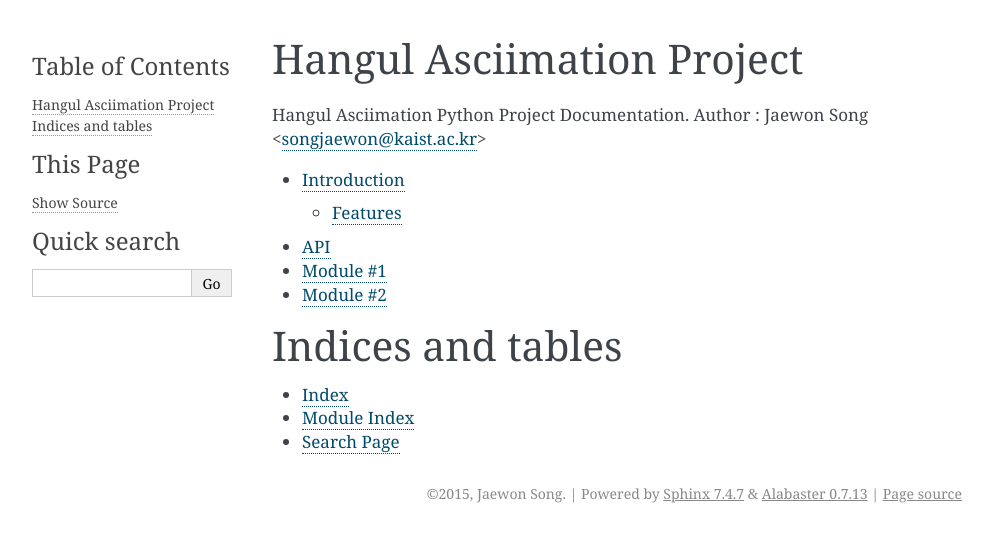
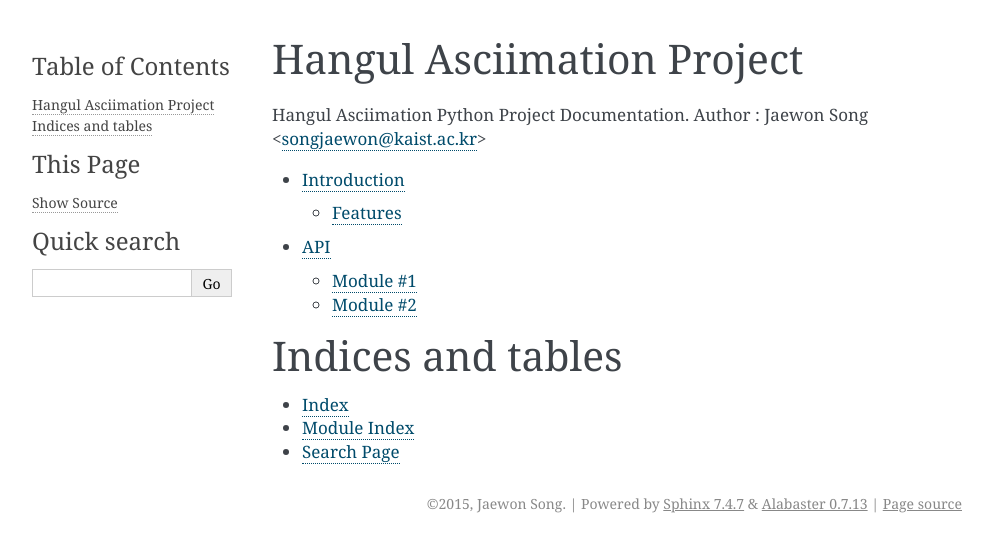
Before and after one commit to songjaewon/AsciiAnimation, a Sphinx documentation site: the page built from docs/index.rst, in a window 1280 px wide. Shown: the top 552 px of the page, without its empty margins (148-1141 px from the left). Built offline with Sphinx 7.4.7, drawn with Linux system fonts in a browser that asks for light colours.

```diff
--- a/docs/api.rst
+++ b/docs/api.rst
@@ -5,14 +5,14 @@ This document explains API of Han-gul asciimation project.
 
 
 Module #1
-==========================================
+___________________________________________
 
-.. automodule:: DocuTest.docuModuleA
+.. automodule:: Docutest.docuModuleA
     :members:
 
 
 Module #2
-==========================================
+____________________________________________
 
 .. automodule:: DocuTest.docuModuleB
     :members:
```
Also changed, not shown: 3 other files.
